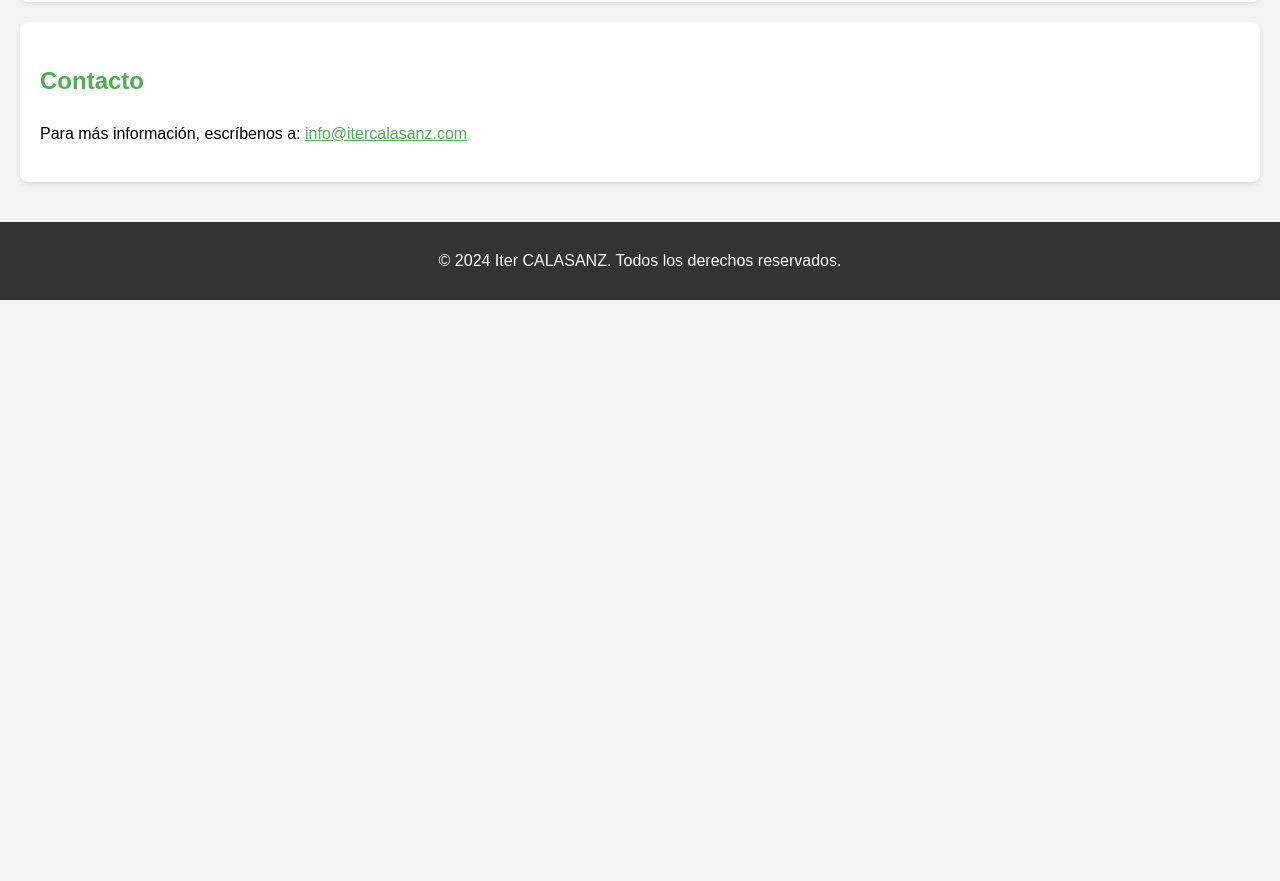
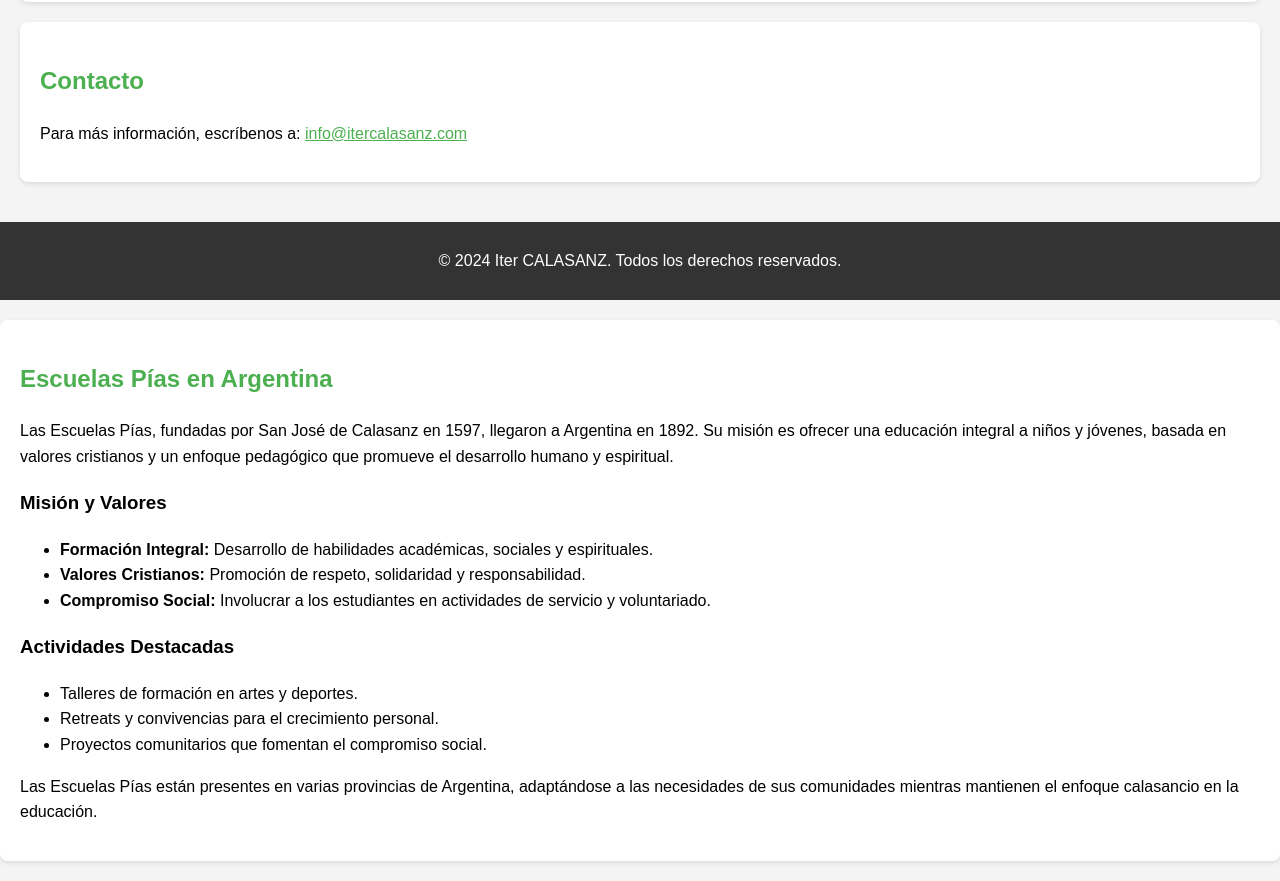
Before and after one commit to sofirey1/Iter, a plain HTML site: page index.html in a window 1280 px wide. Shown: the part 604-1485 px from the top of the page. Before the commit the page ends 904 px from the top, so only its background shows below. Drawn offline with Linux system fonts and the light colour scheme.

Commit message:
Update index.html

```diff
--- a/index.html
+++ b/index.html
@@ -44,3 +44,21 @@
     </footer>
 </body>
 </html>
+
+<section id="escuelas-pias">
+    <h2>Escuelas Pías en Argentina</h2>
+    <p>Las Escuelas Pías, fundadas por San José de Calasanz en 1597, llegaron a Argentina en 1892. Su misión es ofrecer una educación integral a niños y jóvenes, basada en valores cristianos y un enfoque pedagógico que promueve el desarrollo humano y espiritual.</p>
+    <h3>Misión y Valores</h3>
+    <ul>
+        <li><strong>Formación Integral:</strong> Desarrollo de habilidades académicas, sociales y espirituales.</li>
+        <li><strong>Valores Cristianos:</strong> Promoción de respeto, solidaridad y responsabilidad.</li>
+        <li><strong>Compromiso Social:</strong> Involucrar a los estudiantes en actividades de servicio y voluntariado.</li>
+    </ul>
+    <h3>Actividades Destacadas</h3>
+    <ul>
+        <li>Talleres de formación en artes y deportes.</li>
+        <li>Retreats y convivencias para el crecimiento personal.</li>
+        <li>Proyectos comunitarios que fomentan el compromiso social.</li>
+    </ul>
+    <p>Las Escuelas Pías están presentes en varias provincias de Argentina, adaptándose a las necesidades de sus comunidades mientras mantienen el enfoque calasancio en la educación.</p>
+</section>
```
